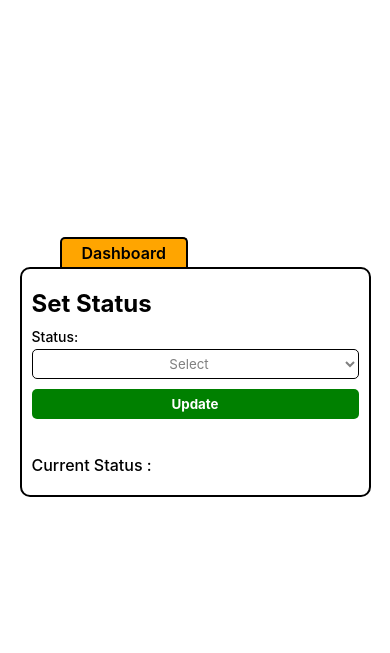
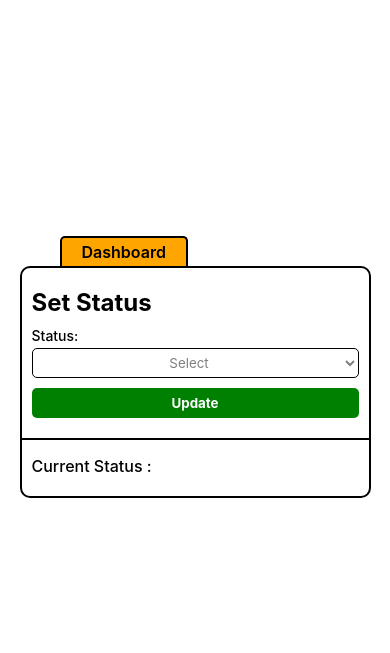
Before and after one commit to A-N-U-S-I-N/Loca_Taxi, a website: page public/auto_driver_main.html in a window 390 px wide. Shown: the part 89-742 px from the top of the page. Drawn offline with Linux system fonts and the light colour scheme; no server answers.

Commit message:
style.css

```diff
--- a/public/style.css
+++ b/public/style.css
@@ -883,6 +883,13 @@ button:active {
     display: flex;
 }
 
+.hr-update{
+    height: 2px;
+    background-color: #000000;
+    width: 25vw;
+    display: flex;
+}
+
 ul {
     padding: 10px 15px;
     padding-bottom: 15px;
@@ -1058,4 +1065,8 @@ li {
     .auto-img {
         left: 25%;
     }
+
+    .hr-update{
+        width: 90vw;
+    }
 }
```
